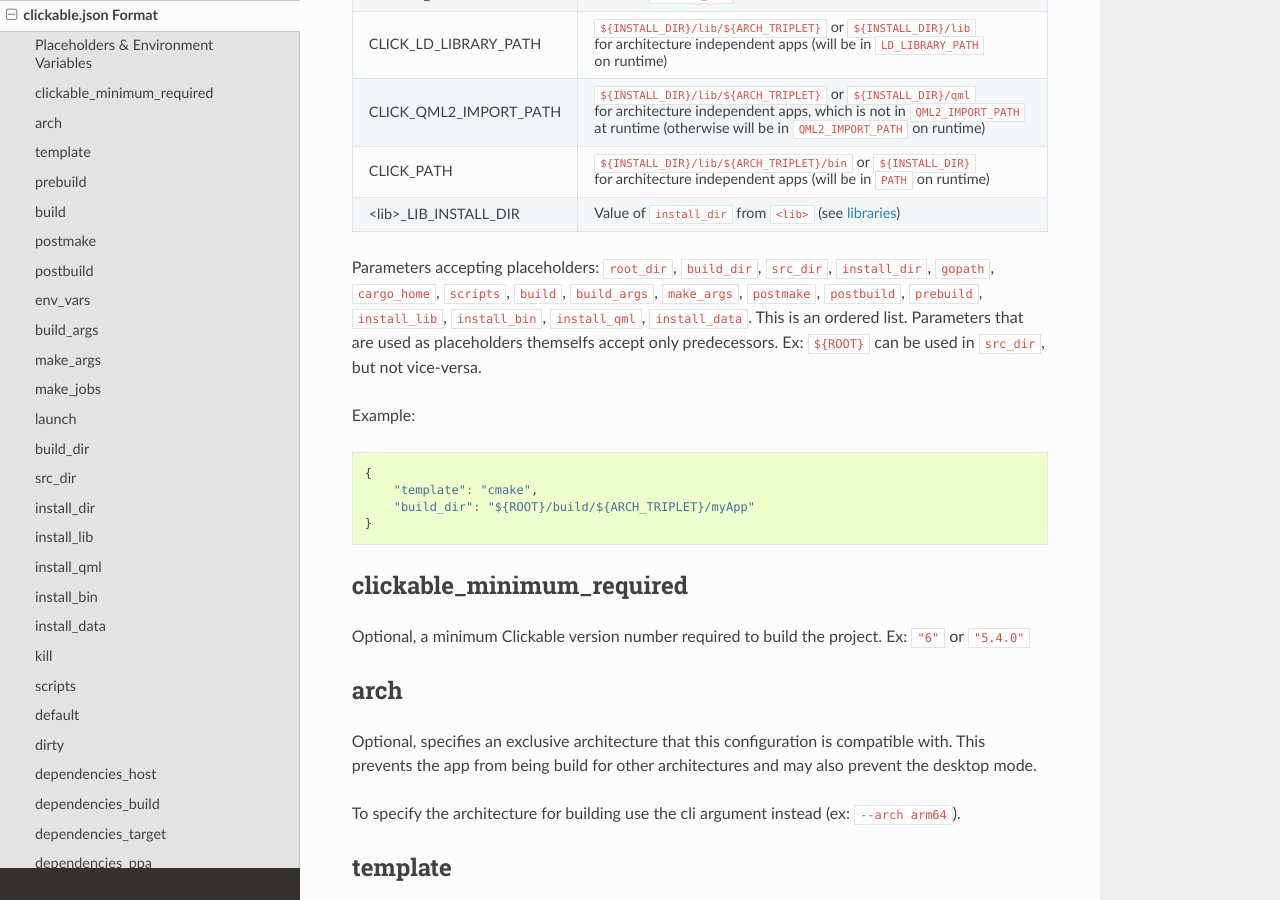
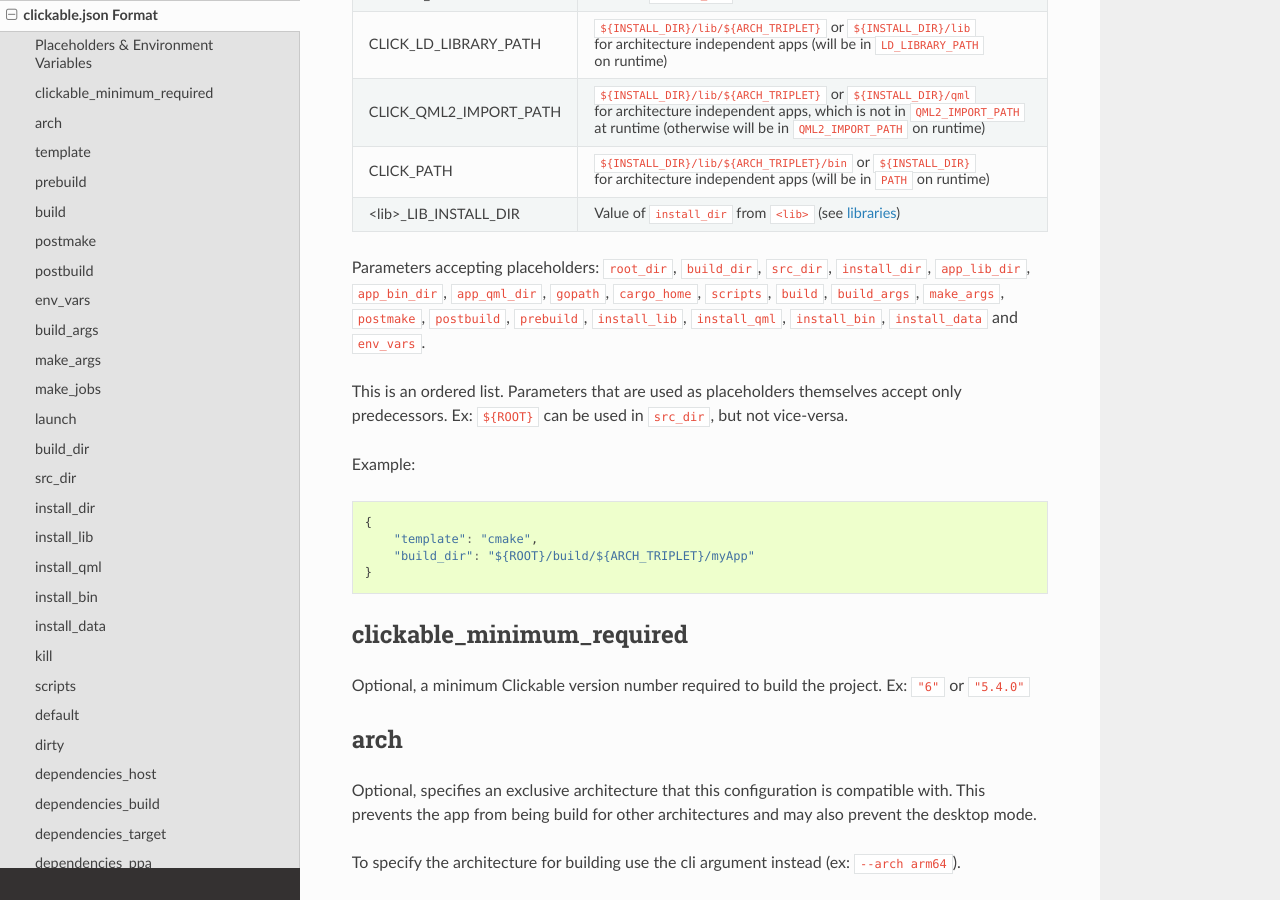
Before and after one commit to bhdouglass/clickable, a Sphinx documentation site: the page built from docs/clickable-json.rst, in a window 1280 px wide and 900 px high, scrolled down 819 px. Built offline with Sphinx 7.4.7 and the Read the Docs theme 2.0.0, drawn with Linux system fonts in a browser that asks for light colours.

Commit message:
Fix placeholder order to allow CLICK_PATH to be used in postbuild

```diff
--- a/docs/clickable-json.rst
+++ b/docs/clickable-json.rst
@@ -43,10 +43,16 @@
 <lib>_LIB_INSTALL_DIR   Value of ``install_dir`` from ``<lib>`` (see :ref:`libraries <clickable-json-libraries>`)
 ======================= ======
 
-Parameters accepting placeholders: ``root_dir``, ``build_dir``, ``src_dir``, ``install_dir``,
-``gopath``, ``cargo_home``, ``scripts``, ``build``, ``build_args``, ``make_args``, ``postmake``,
-``postbuild``, ``prebuild``, ``install_lib``, ``install_bin``, ``install_qml``, ``install_data``.
-This is an ordered list. Parameters that are used as placeholders themselfs accept only predecessors.
+Parameters accepting placeholders:
+``root_dir``, ``build_dir``, ``src_dir``, ``install_dir``,
+``app_lib_dir``, ``app_bin_dir``, ``app_qml_dir``,
+``gopath``, ``cargo_home``, ``scripts``, ``build``,
+``build_args``, ``make_args``, ``postmake``, ``postbuild``,
+``prebuild``,
+``install_lib``, ``install_qml``, ``install_bin``,
+``install_data`` and ``env_vars``.
+
+This is an ordered list. Parameters that are used as placeholders themselves accept only predecessors.
 Ex: ``${ROOT}`` can be used in ``src_dir``, but not vice-versa.
 
 Example:
```
Also changed, not shown: 1 other file.
